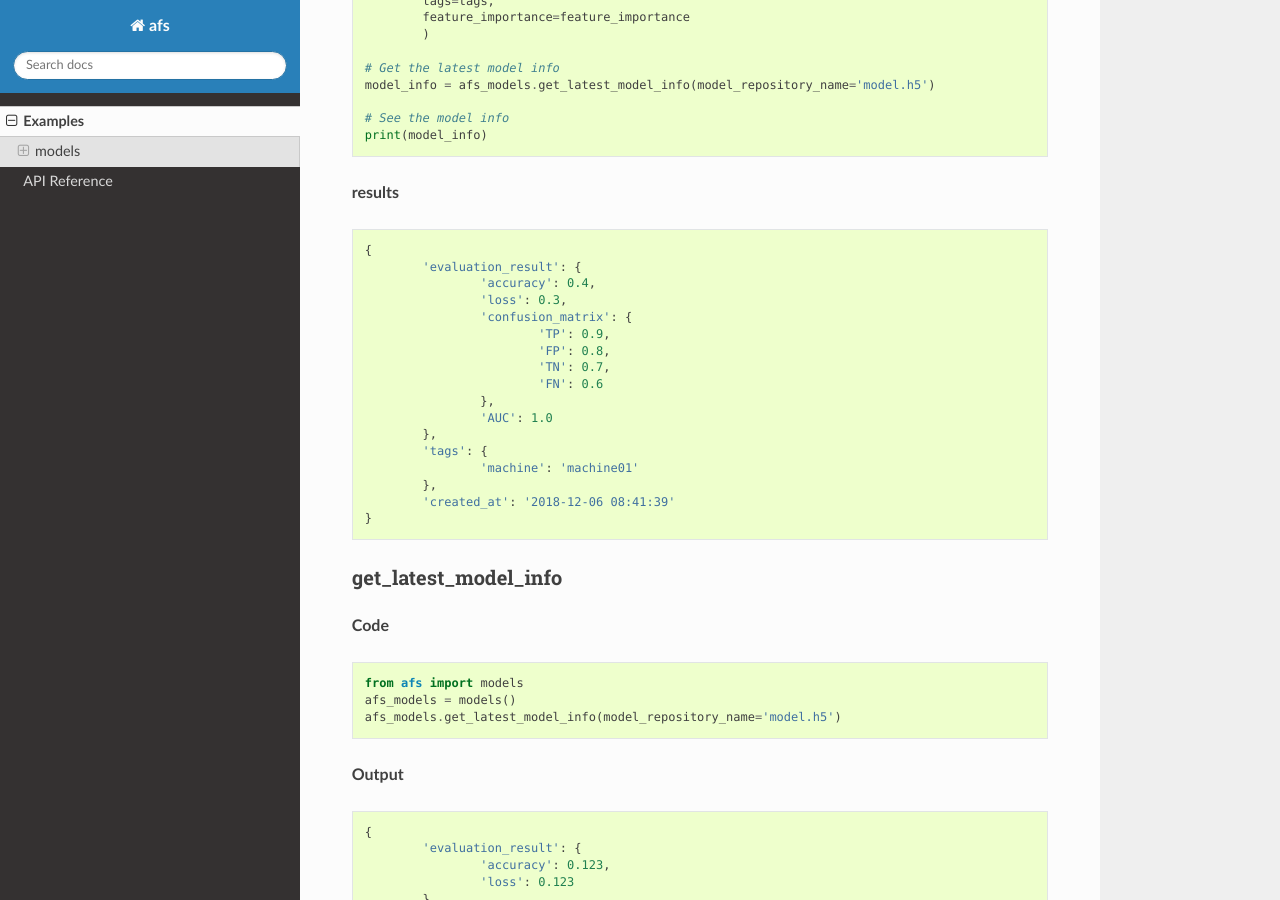
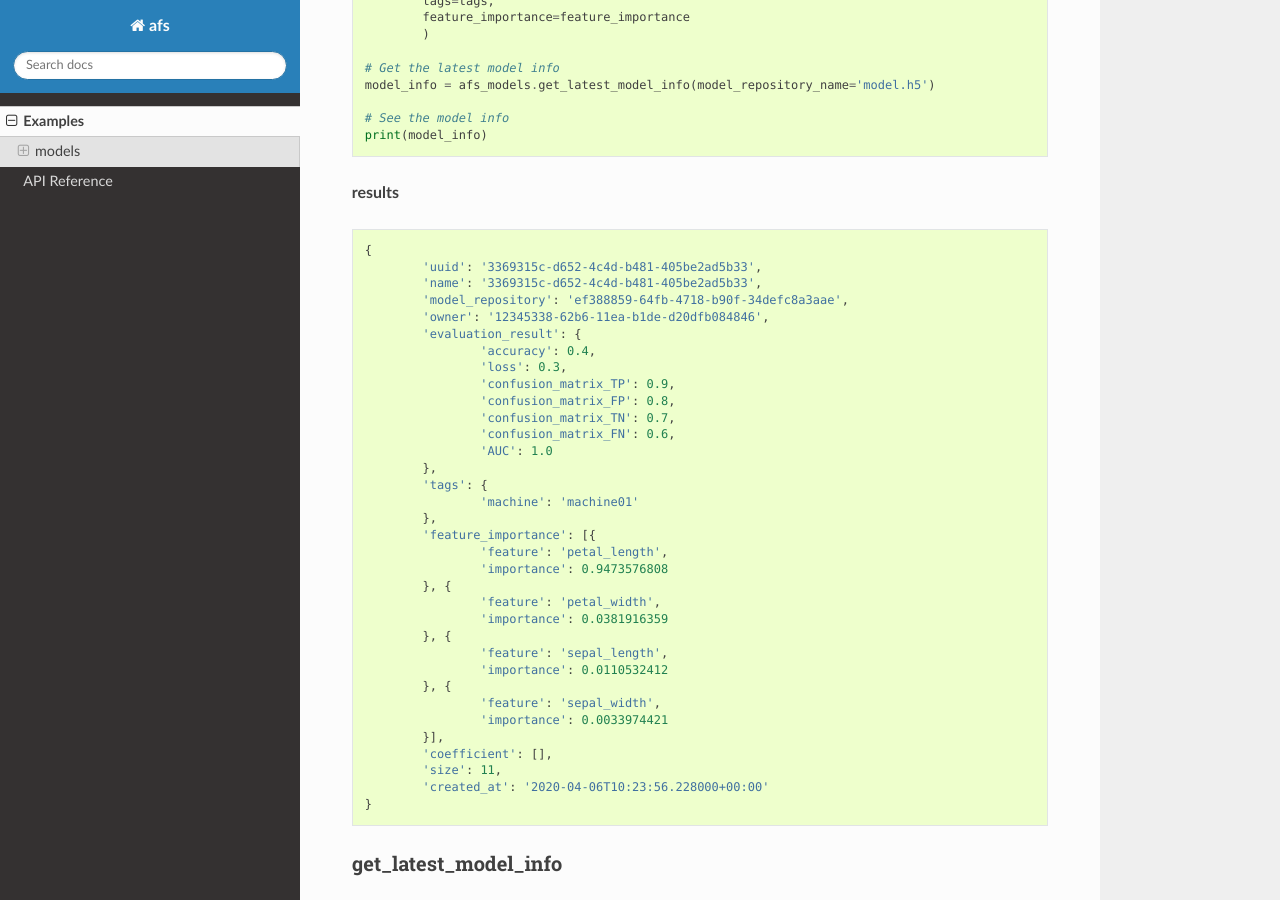
Before and after one commit to WISE-AIFS/afs2-model, a Sphinx documentation site: the page built from docs/Examples.md, in a window 1280 px wide and 900 px high, scrolled down 1071 px. Built offline with Sphinx 7.4.7 and the Read the Docs theme 2.0.0, drawn with Linux system fonts in a browser that asks for light colours.

Commit message:
Fix docs

````diff
--- a/docs/Examples.md
+++ b/docs/Examples.md
@@ -65,21 +65,38 @@ print(model_info)
 **results**
 ```
 {
+	'uuid': '3369315c-d652-4c4d-b481-405be2ad5b33',
+	'name': '3369315c-d652-4c4d-b481-405be2ad5b33',
+	'model_repository': 'ef388859-64fb-4718-b90f-34defc8a3aae',
+	'owner': '12345338-62b6-11ea-b1de-d20dfb084846',
 	'evaluation_result': {
 		'accuracy': 0.4,
 		'loss': 0.3,
-		'confusion_matrix': {
-			'TP': 0.9,
-			'FP': 0.8,
-			'TN': 0.7,
-			'FN': 0.6
-		},
+		'confusion_matrix_TP': 0.9,
+		'confusion_matrix_FP': 0.8,
+		'confusion_matrix_TN': 0.7,
+		'confusion_matrix_FN': 0.6,
 		'AUC': 1.0
 	},
 	'tags': {
 		'machine': 'machine01'
 	},
-	'created_at': '2018-12-06 08:41:39'
+	'feature_importance': [{
+		'feature': 'petal_length',
+		'importance': 0.9473576808
+	}, {
+		'feature': 'petal_width',
+		'importance': 0.0381916359
+	}, {
+		'feature': 'sepal_length',
+		'importance': 0.0110532412
+	}, {
+		'feature': 'sepal_width',
+		'importance': 0.0033974421
+	}],
+	'coefficient': [],
+	'size': 11,
+	'created_at': '2020-04-06T10:23:56.228000+00:00'
 }
 ```
 
````
